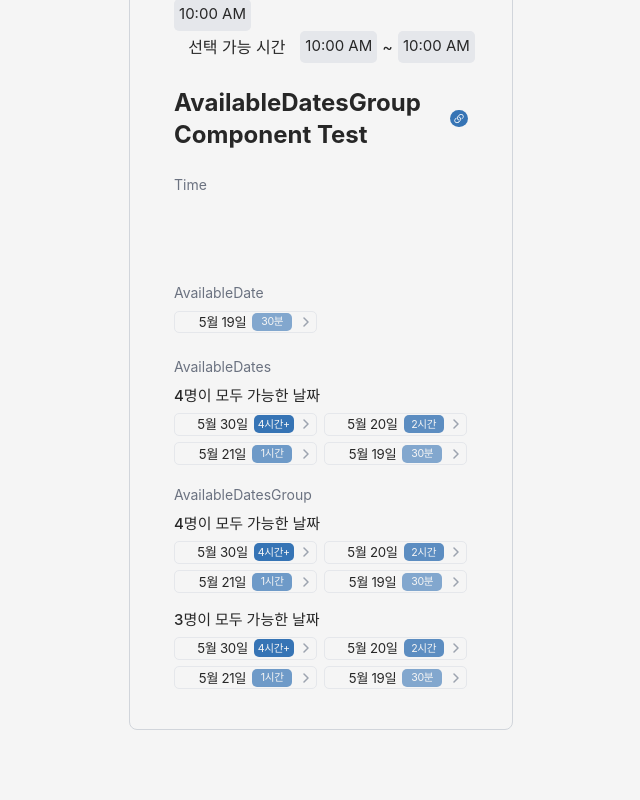
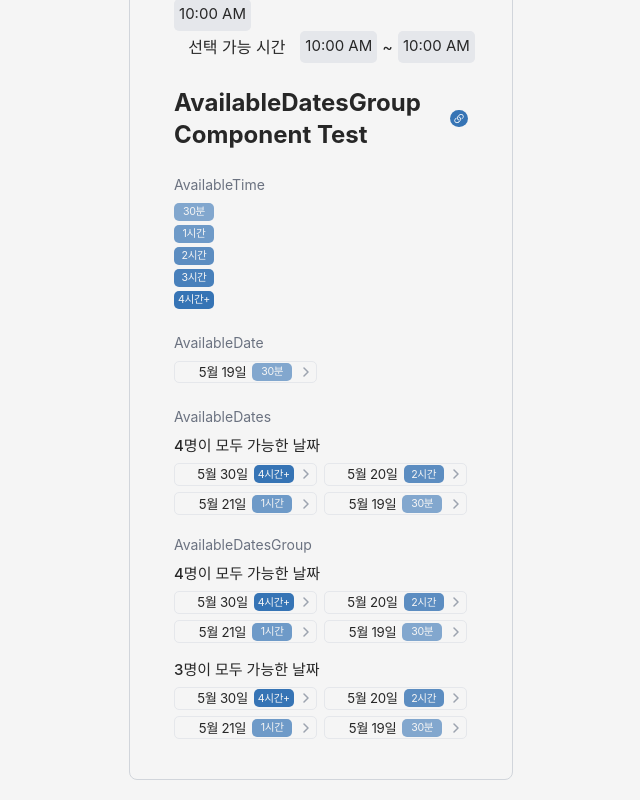
Before and after one commit to comeet-product/comeet, a Next.js app: page /playground in a window 1280 px wide. Shown: the part 1486-2286 px from the top of the page, without its empty margins (319-959 px from the left). Before the commit the page ends 2236 px from the top, so only its background shows below. Built offline with nearby package versions, Linux system fonts and the light colour scheme; a web font is replaced by a local one.

Commit message:
button div로 변경

```diff
--- a/src/app/playground/page.js
+++ b/src/app/playground/page.js
@@ -148,25 +148,28 @@ export default function Playground() {
                     <Title>AvailableDatesGroup Component Test</Title>
                     <br />
 
-                    <h3 className="text-sm text-gray-500 mb-2">Time</h3>
+                    <h3 className="text-sm text-gray-500 mb-2">
+                        AvailableTime
+                    </h3>
+
                     <div className="flex flex-col space-y-1">
-                        <Time
+                        <AvailableTime
                             text="30분"
                             backgroundColor="rgba(54, 116, 181, 0.60)"
                         />
-                        <Time
+                        <AvailableTime
                             text="1시간"
                             backgroundColor="rgba(54, 116, 181, 0.70)"
                         />
-                        <Time
+                        <AvailableTime
                             text="2시간"
                             backgroundColor="rgba(54, 116, 181, 0.80)"
                         />
-                        <Time
+                        <AvailableTime
                             text="3시간"
                             backgroundColor="rgba(54, 116, 181, 0.90)"
                         />
-                        <Time
+                        <AvailableTime
                             text="4시간+"
                             backgroundColor="rgba(54, 116, 181, 1)"
                         />
--- a/src/components/AvailableDatesGroup/AvailableTime.js
+++ b/src/components/AvailableDatesGroup/AvailableTime.js
@@ -2,15 +2,11 @@ import React from "react";
 
 export default function AvailableTime({
     text = "30분",
-    onClick,
-    disabled = false,
     className = "",
     backgroundColor,
 }) {
     return (
-        <button
-            onClick={onClick}
-            disabled={disabled}
+        <div
             style={{ backgroundColor }}
             className={`
                 w-[40px] h-[18px]
@@ -23,11 +19,10 @@ export default function AvailableTime({
                 flex
                 items-center
                 justify-center
-                ${disabled ? "opacity-50 cursor-not-allowed" : ""}
                 ${className}
             `}
         >
             {text}
-        </button>
+        </div>
     );
 }
```
